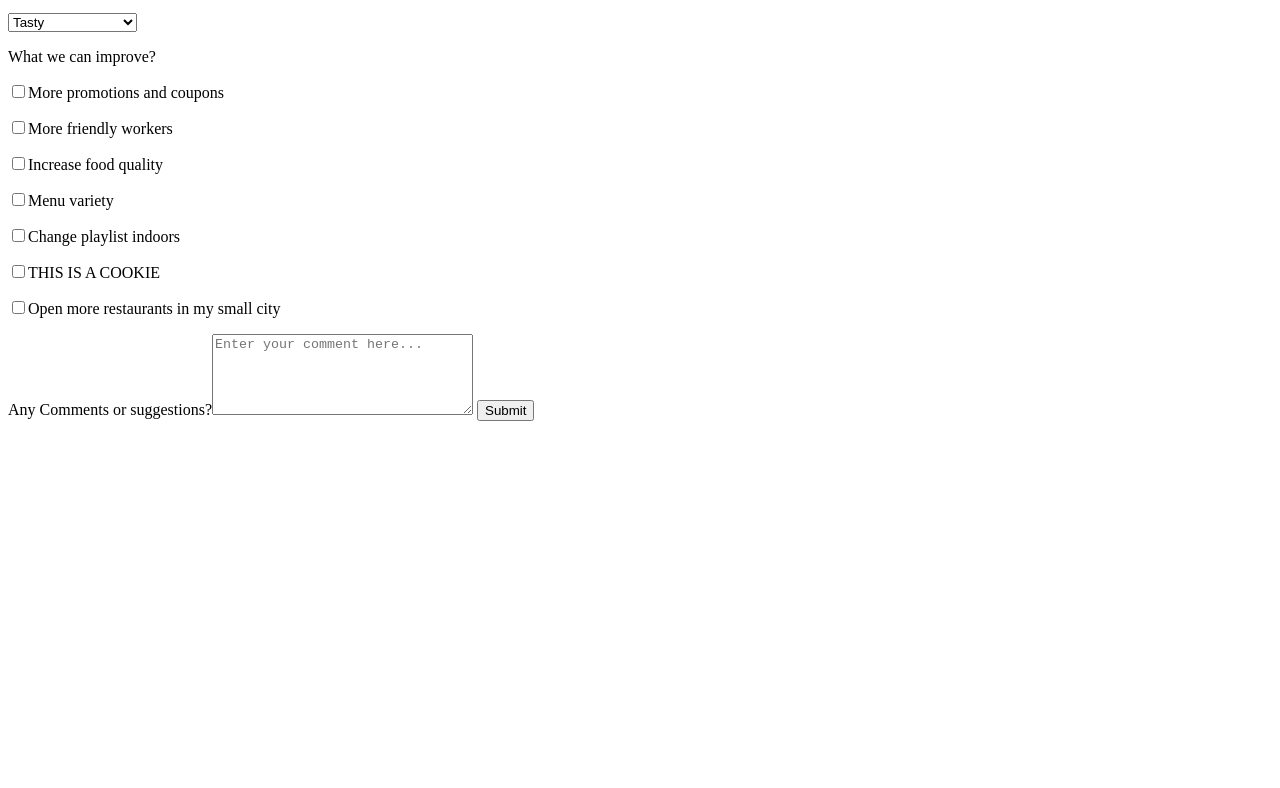
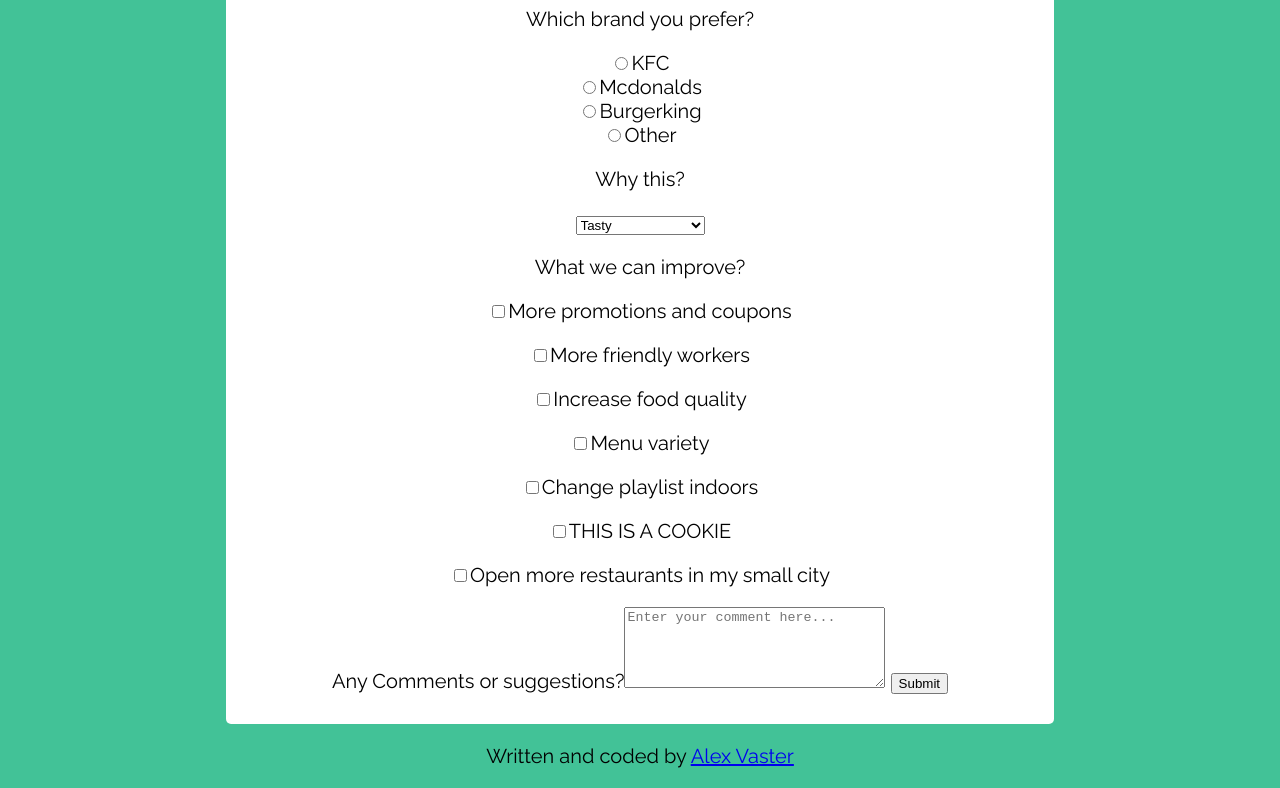
Before and after one commit to AlexVaster/WebProjects, a plain HTML site: page secondProject/index.html in a window 1280 px wide. Shown: the part 371-1159 px from the top of the page. Before the commit the page ends 800 px from the top, so only its background shows below. Drawn offline with Linux system fonts and the light colour scheme.

Commit message:
Edit css, some colors for background

```diff
--- a/secondProject/index.html
+++ b/secondProject/index.html
@@ -4,20 +4,20 @@
     <meta charset="UTF-8">
     <meta name="viewport" content="width=device-width, initial-scale=1.0">
     <meta http-equiv="X-UA-Compatible" content="ie=edge">
-    <link rev="stylesheet" href="style.css">
+    <link rel="stylesheet" href="style.css">
     <title>Survey Form</title>
 </head>
 <body>
+    <h1 id="title">Survey Form</h1>
     <div id="main">
-        <h1 id="title">Survey Form</h1>
         <p id="description">Let us know what kind of fastfood you prefer</p>
         <form id="survey-form">
             <label id="name-label">Name:<input id="name" type="text" name="Name" placeholder="Enter your name" required>
-            </label>
+            </label><br>
             <label id="email-label">Email:<input id="email" type="email" name="Email" placeholder="Enter your email" required>
-            </label>
+            </label><br>
             <label id="number-label">Age:<input id="number" type="number" name="Number" placeholder="Age" required min="16" max="100">
-            </label>
+            </label><br>
             <p>Which option best describes your current role?</p>
             <select id="dropdown">
                 <option value="student">Student</option>
@@ -54,5 +54,6 @@
             <input type="submit" value="Submit">
         </form>
     </div>
+    <footer><p>Written and coded by <a href="https://www.freecodecamp.com/alexvaster" target="_blanck">Alex Vaster</a></p></footer>
 </body>
 </html>
--- a/secondProject/style.css
+++ b/secondProject/style.css
@@ -0,0 +1,15 @@
+@import url(https://fonts.googleapis.com/css?family=Raleway:400,500);
+
+html,body {
+    font-family: 'Raleway', Helvetica, sans-serif;
+    font-size: 20px;
+    text-align: center;
+    background-color: #42C297;
+}
+#main {
+    border-radius: 5px;
+    padding-top: 30px;
+    padding-bottom: 30px;
+    margin: 0 17vw 0 17vw;
+    background: white;
+}
```
